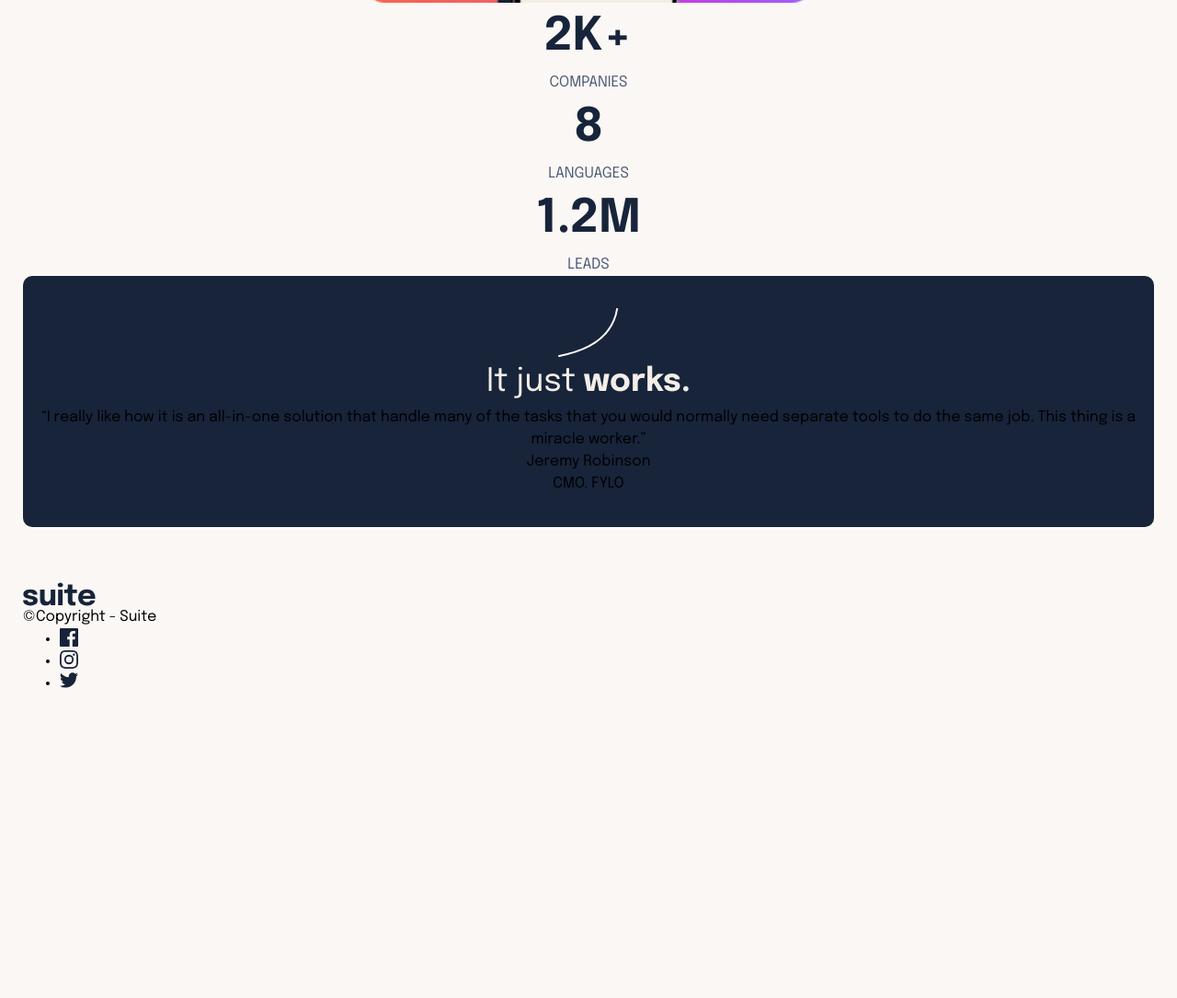
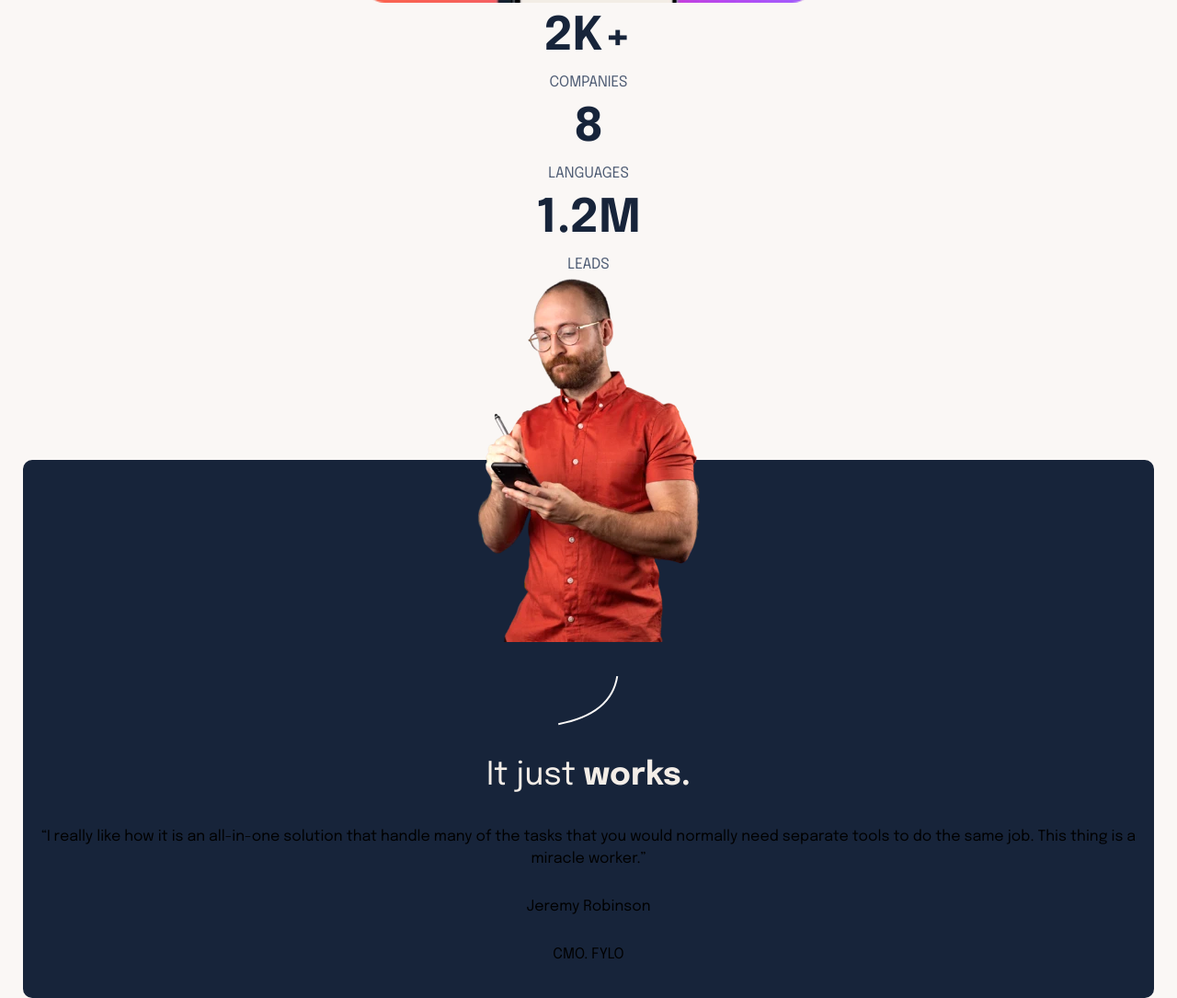
Before and after one commit to Silkiercomet/suite-landing-page, a plain HTML site: page index.html in a window 1280 px wide. Shown: the part 658-1743 px from the top of the page at 92% size. Before the commit the page ends 1443 px from the top, so only its background shows below. Drawn offline with Linux system fonts and the light colour scheme.

Commit message:
Update style.css

```diff
--- a/css/style.css
+++ b/css/style.css
@@ -83,6 +83,7 @@ h6 {
   font-weight: var(--fw-700);
   border-radius: 8px;
 }
+
 /* navigation */
 
 .nav {
@@ -173,9 +174,18 @@ h6 {
   background-color: var(--clr-dark-blue);
   border-radius: 10px;
   padding-block: 35px;
+  position: relative;
+  margin-top: 200px;
 }
 
 .testimonies__text{
+  margin-top: 200px;
+  display: flex;
+  justify-content: center;
+  align-items: center;
+  flex-direction: column;
+  row-gap: 28px;
+
   text-align: center;
 }
 .testimonies__text h2{
@@ -186,5 +196,46 @@ h6 {
 .testimonies__text h2 span{
   font-weight: 700;
 }
+.testimonies__text_para{
+  color: var(--clr-blue);
+  padding: 0 20px;
+}
+.testimonies__text_name p:nth-child(1){
+  font-weight: 700;
+  color: var(--clr-light-gray);
+}
+.testimonies__text_name p:nth-child(2){
+  color: var(--clr-blue);
+}
+.testimonies__illustration{
+  position: absolute;
+  top: -200px;
+  background-image: url(../assets/image-jeremy-small.webp);
+  height: 400px;
+  width: 100%;
+  background-position: center;
+  background-repeat: no-repeat;
+}
 
 /* testimonies */
+
+/* footer */
+
+footer{
+  display: flex;
+  flex-direction: column;
+  justify-content: center;
+  align-items: center;
+  row-gap: 25px;
+}
+.footer__icons{
+  list-style: none;
+  padding: 0;
+  display: flex;
+  column-gap: 25px;
+}
+.footer__icons > *{
+  cursor: pointer;
+}
+
+/* footer */
```
